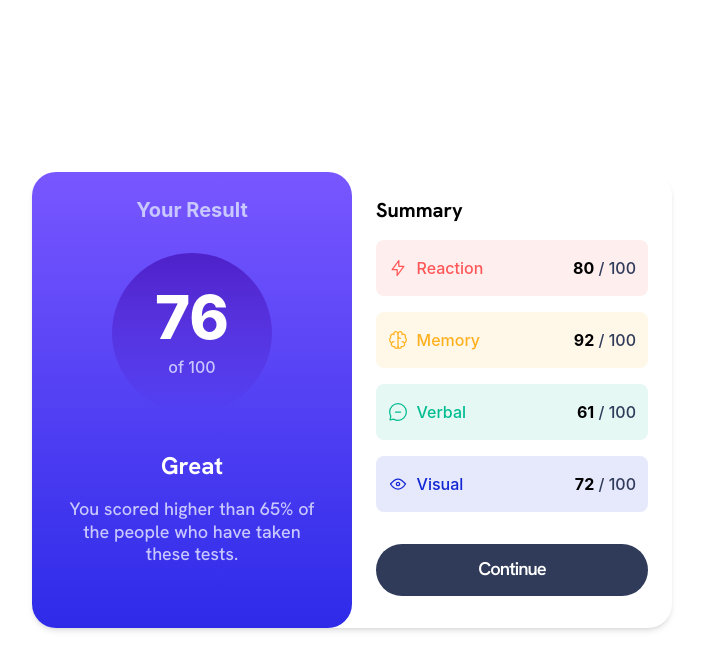
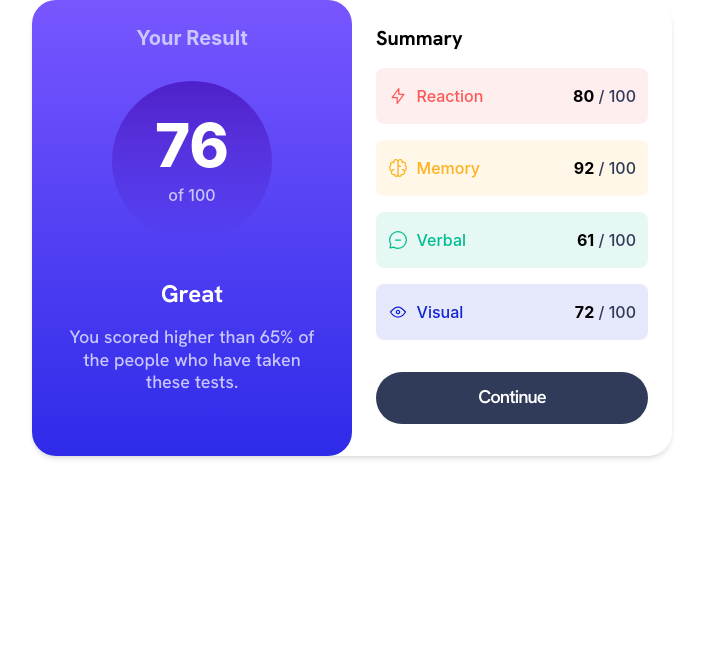
Before and after one commit to scottmcook/results-summary-component, a React (Create React App) app: page / in a window 1280 px wide. Shown: the top 670 px of the page, without its empty margins (288-991 px from the left). Built offline with nearby package versions, Linux system fonts and the light colour scheme.

Commit message:
Add media query for centering just on desktop

```diff
--- a/src/index.css
+++ b/src/index.css
@@ -24,7 +24,11 @@
   --font-weight-extra-bold: 800;
 }
 
-html, body, #root { height: 100%; }
+@media screen and (min-width: 1440px) {
+  html, body, #root {
+    height: 100%;
+  }
+}
 
 body {
   margin: 0;
```
